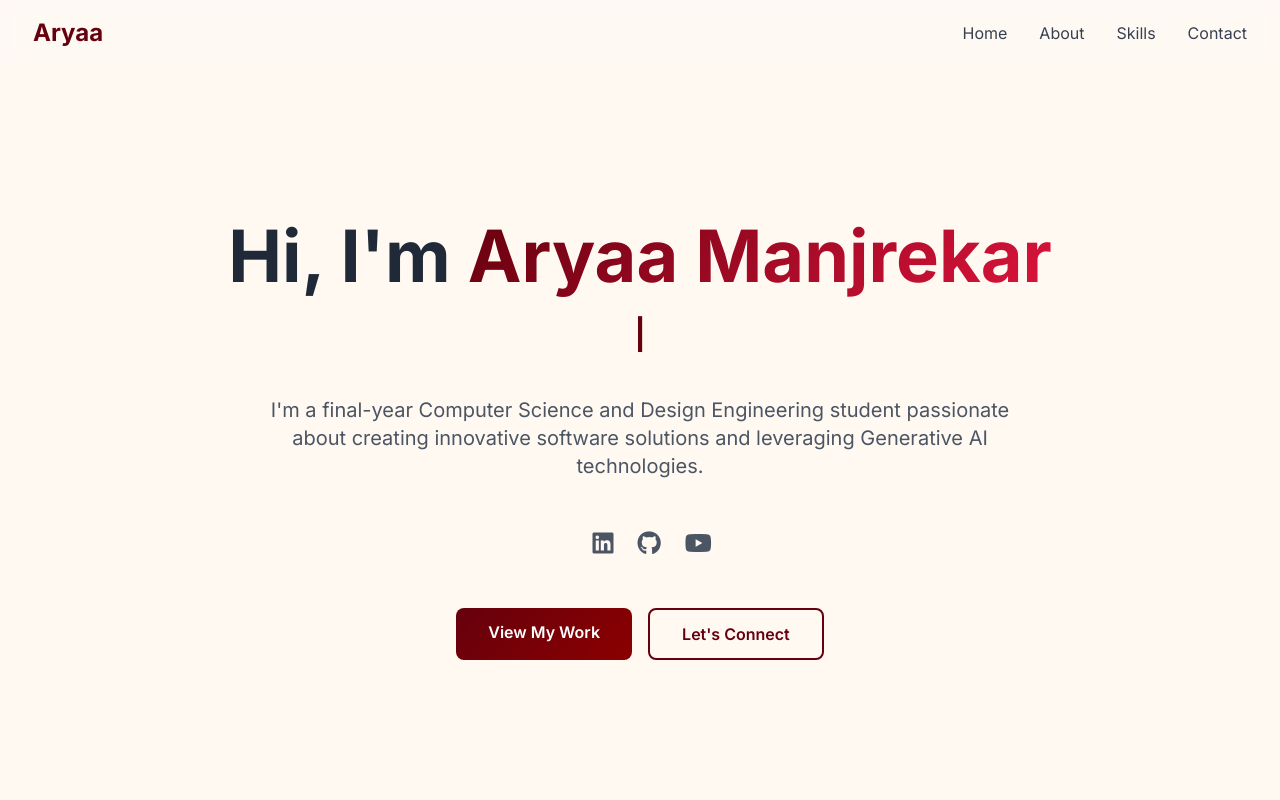
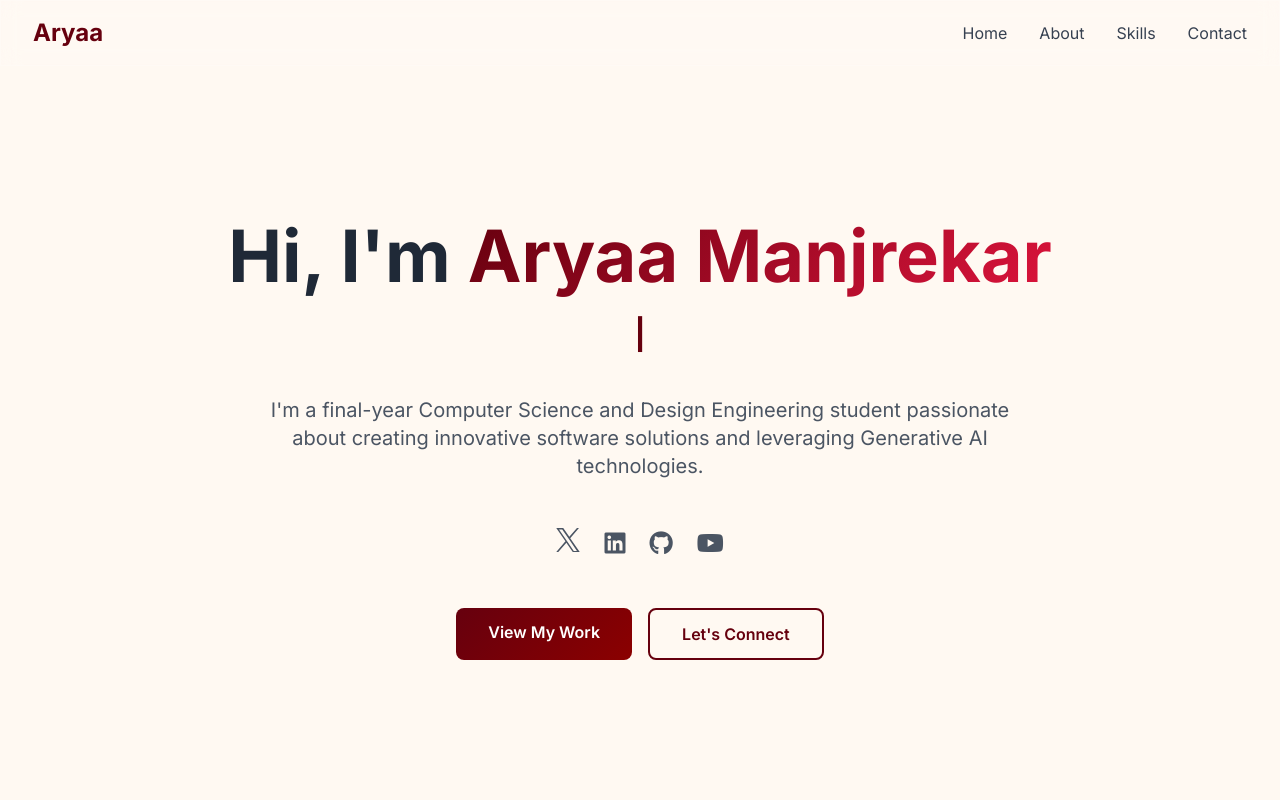
Before and after one commit to aryaa4/Portfolio, a plain HTML site: page clean-portfolio/index.html in a window 1280 px wide. Shown: the top 800 px of the page. Drawn offline with nearby package versions, Linux system fonts and the light colour scheme.

Commit message:
Update index.html

```diff
--- a/clean-portfolio/index.html
+++ b/clean-portfolio/index.html
@@ -196,8 +196,11 @@
             <!-- Social Media Icons -->
             <div class="flex justify-center space-x-6 mb-12">
                 <a href="https://twitter.com/AryaaManjrekar" target="_blank" class="social-icon text-2xl text-gray-600 hover:text-custom-primary">
-                    <i class="fab fa-x-twitter"></i>
-                </a>
+  <svg xmlns="http://www.w3.org/2000/svg" viewBox="0 0 1200 1227" fill="currentColor" class="w-6 h-6">
+    <path d="M714.163 519.284L1160.89 0H1057.9L667.137 450.887L356.54 0H0L468.708 681.821L0 1226.37H102.993L515.268 749.218L843.46 1226.37H1200L714.137 519.284H714.163ZM565.03 686.544L520.032 621.401L140.435 79.639H305.187L607.47 511.185L652.468 576.328L1057.93 1169.86H893.178L565.03 686.57V686.544Z"/>
+  </svg>
+</a>
+
                 <a href="https://www.linkedin.com/in/aryaa-manjrekar/" target="_blank" class="social-icon text-2xl text-gray-600 hover:text-custom-primary">
                     <i class="fab fa-linkedin"></i>
                 </a>
```
